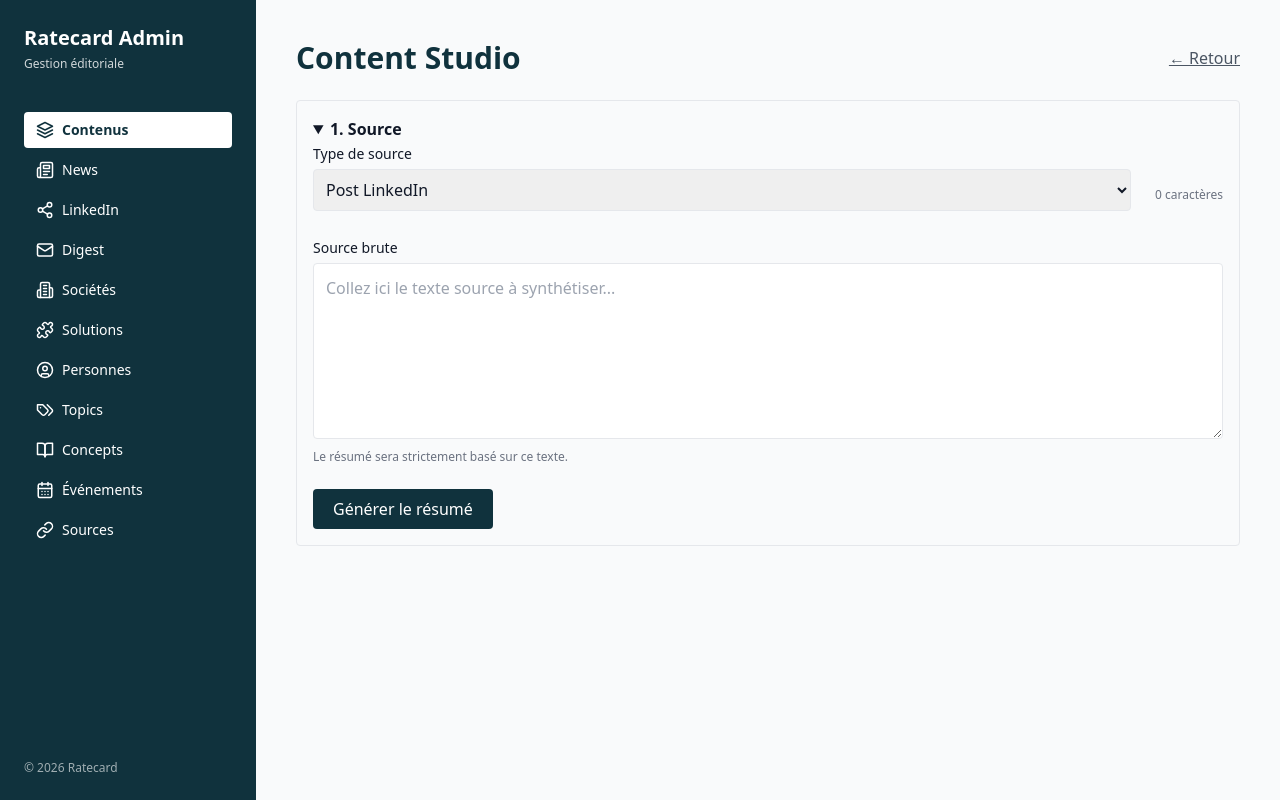
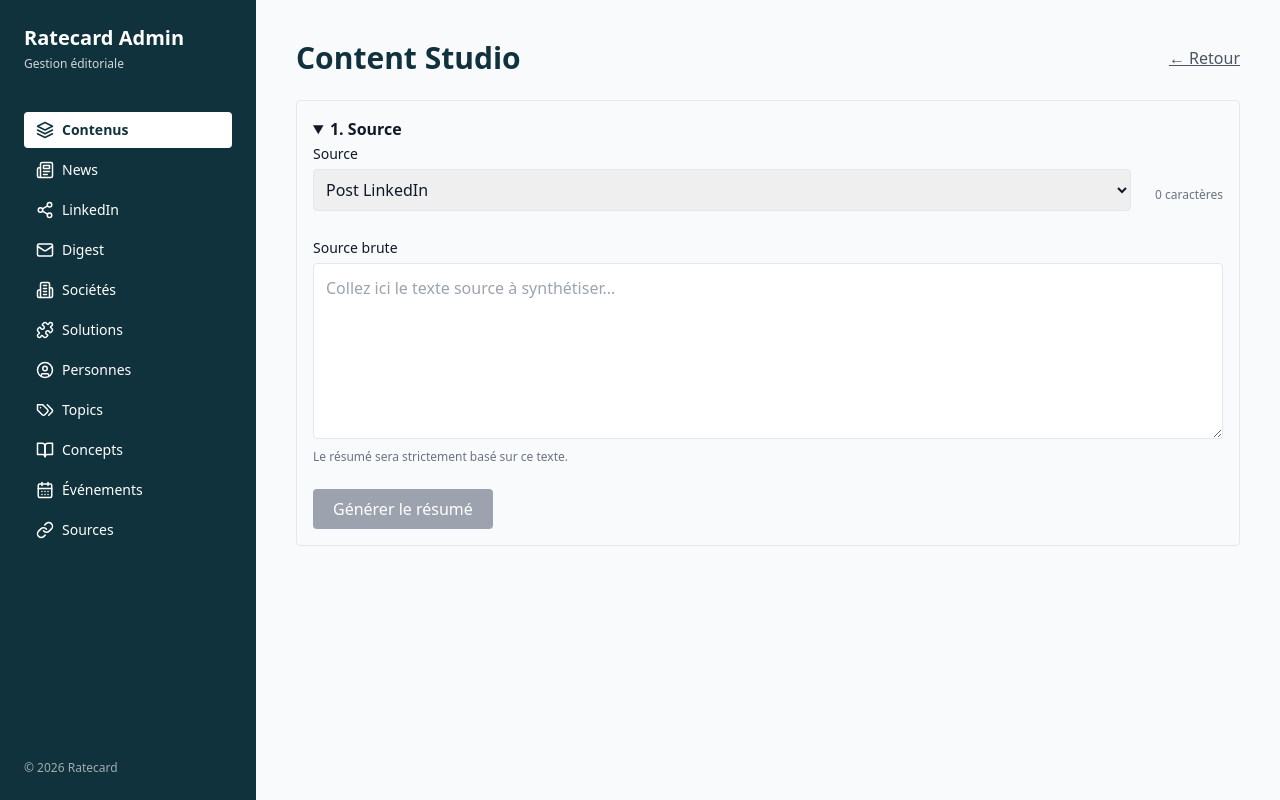
Before and after one commit to MisterFredo/ratecard, a Next.js app in the folder frontend/: page /admin/content/create in a window 1280 px wide. Built offline with nearby package versions, Linux system fonts and the light colour scheme; no server answers.

Commit message:
Update StepSource.tsx

```diff
--- a/frontend/components/admin/content/steps/StepSource.tsx
+++ b/frontend/components/admin/content/steps/StepSource.tsx
@@ -2,28 +2,35 @@
 
 import { useState } from "react";
 
-type SourceType =
-  | "LINKEDIN_POST"
+type SourceId =
+  | "LINKEDIN"
   | "PRESS_RELEASE"
   | "ARTICLE"
   | "INTERVIEW"
+  | "BLOG"
   | "OTHER";
 
 type Props = {
   onSubmit: (data: {
-    type: SourceType;
+    source_id: SourceId;
     text: string;
   }) => void;
 };
 
 export default function StepSource({ onSubmit }: Props) {
 
-  const [sourceType, setSourceType] =
-    useState<SourceType>("LINKEDIN_POST");
+  const [sourceId, setSourceId] =
+    useState<SourceId>("LINKEDIN");
 
   const [sourceText, setSourceText] = useState("");
 
+  const charCount = sourceText.length;
+
+  const isValid =
+    sourceText.trim().length >= 80;
+
   function validate() {
+
     if (!sourceText.trim()) {
       alert("Merci de fournir une source.");
       return;
@@ -35,37 +42,40 @@ export default function StepSource({ onSubmit }: Props) {
     }
 
     onSubmit({
-      type: sourceType,
+      source_id: sourceId,
       text: sourceText.trim(),
     });
   }
 
-  const charCount = sourceText.length;
+  return (
 
-  return (
     <div className="space-y-6">
 
-      {/* TYPE + INFO EN LIGNE */}
+      {/* SOURCE TYPE */}
+
       <div className="flex flex-col md:flex-row md:items-end md:gap-6 gap-4">
 
         <div className="flex-1 space-y-1">
+
           <label className="text-sm font-medium">
-            Type de source
+            Source
           </label>
 
           <select
-            value={sourceType}
+            value={sourceId}
             onChange={(e) =>
-              setSourceType(e.target.value as SourceType)
+              setSourceId(e.target.value as SourceId)
             }
             className="border rounded p-2 w-full"
           >
-            <option value="LINKEDIN_POST">Post LinkedIn</option>
+            <option value="LINKEDIN">Post LinkedIn</option>
             <option value="PRESS_RELEASE">Communiqué / Blog</option>
             <option value="ARTICLE">Article</option>
             <option value="INTERVIEW">Interview</option>
+            <option value="BLOG">Blog</option>
             <option value="OTHER">Autre</option>
           </select>
+
         </div>
 
         <div className="text-xs text-gray-500 md:mb-2">
@@ -74,8 +84,11 @@ export default function StepSource({ onSubmit }: Props) {
 
       </div>
 
-      {/* SOURCE */}
+
+      {/* SOURCE TEXT */}
+
       <div className="space-y-1">
+
         <label className="text-sm font-medium">
           Source brute
         </label>
@@ -90,18 +103,30 @@ export default function StepSource({ onSubmit }: Props) {
         <p className="text-xs text-gray-500">
           Le résumé sera strictement basé sur ce texte.
         </p>
+
       </div>
 
+
       {/* ACTION */}
+
       <div>
+
         <button
           onClick={validate}
-          className="bg-ratecard-blue text-white px-5 py-2 rounded font-medium"
+          disabled={!isValid}
+          className={`px-5 py-2 rounded font-medium text-white ${
+            isValid
+              ? "bg-ratecard-blue"
+              : "bg-gray-400 cursor-not-allowed"
+          }`}
         >
           Générer le résumé
         </button>
+
       </div>
 
     </div>
+
   );
+
 }
```
